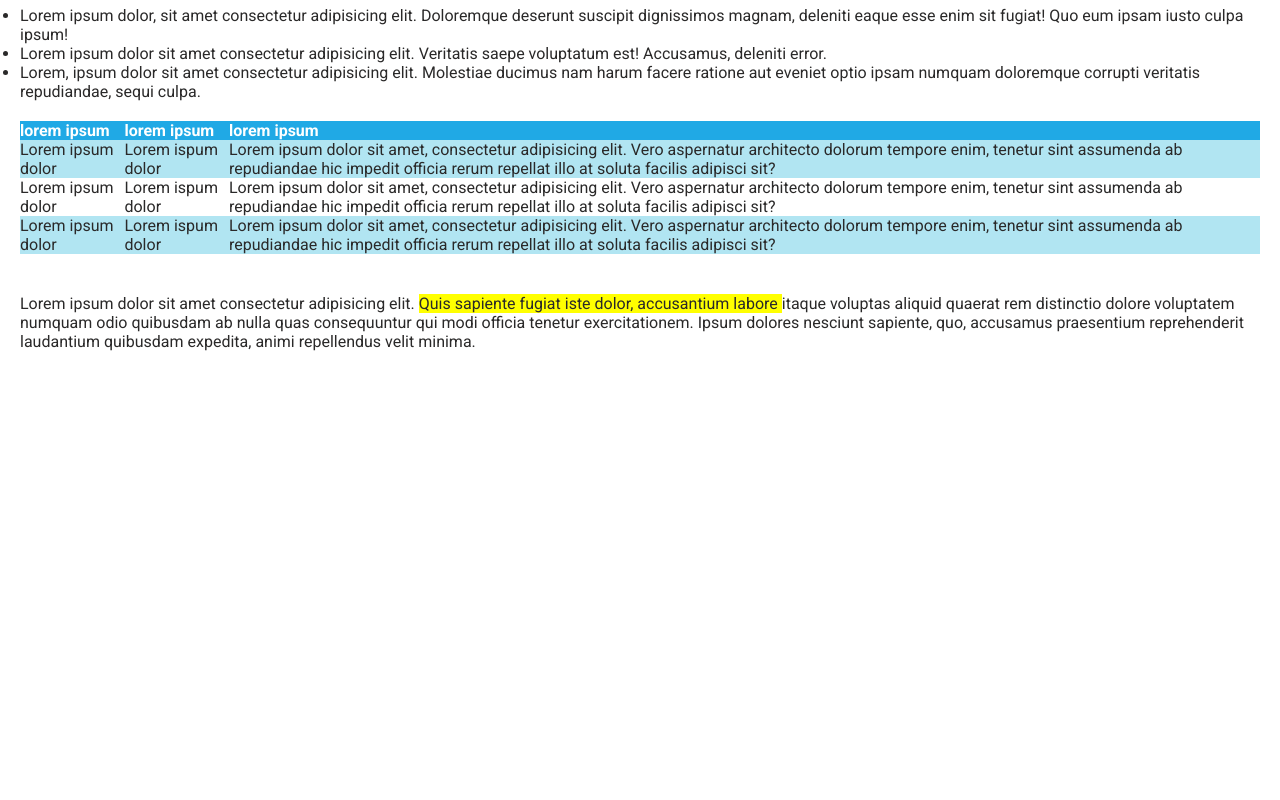
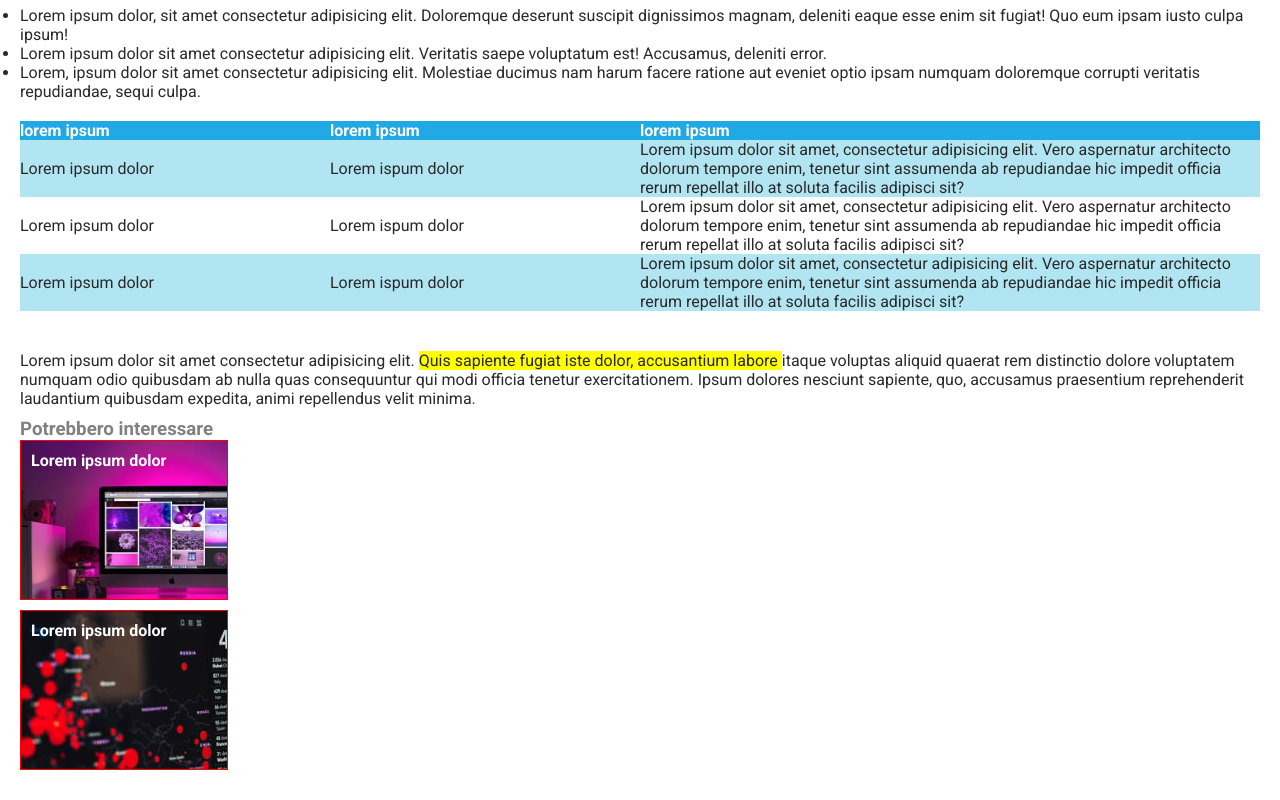
Before and after one commit to Lucia994/html-css-booleaner, a plain HTML site: page index.html in a window 1280 px wide. Shown: the part 817-1617 px from the top of the page. Before the commit the page ends 1198 px from the top, so only its background shows below. Drawn offline with Linux system fonts and the light colour scheme.

Commit message:
Set up section "Potrebbero interessare"

```diff
--- a/css/style.css
+++ b/css/style.css
@@ -68,6 +68,10 @@ article table{
     border-spacing: 0;
 }
 
+article table th.text{
+    width: 50%;
+}
+
 /* sfondi */
 
 .odd{
@@ -79,3 +83,17 @@ article table{
 .bg-blue{
     background-color: #20A9E5;
 }
+
+.image{
+    width: 208px;
+    height: 160px;
+    border: 1px solid red;
+    margin-bottom: 10px;
+}
+#img-monitor{
+    background-image: url("../img/monitor.jpg");
+}
+
+#img-graph{
+    background-image: url("../img/graph.jpg");
+}
--- a/index.html
+++ b/index.html
@@ -83,6 +83,21 @@
           </p>
 
     </article>
+    <aside>
+
+      <h3 class="text-grey">Potrebbero interessare</h3>
+
+        <div id="img-monitor" class="image text-white p-10">
+            <h4>Lorem ipsum dolor</h4>
+        </div>
+
+        <div id="img-graph" class="image text-white p-10">
+            <h4>Lorem ipsum dolor</h4>
+        </div>
+
+
+
+    </aside>
 
 <body>
 
```
